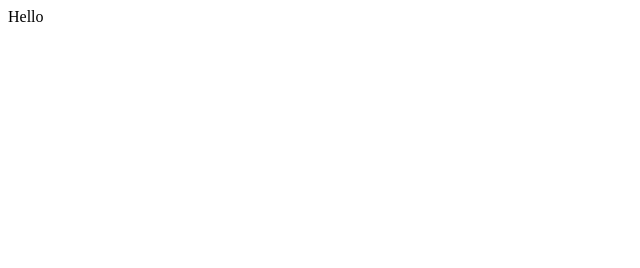
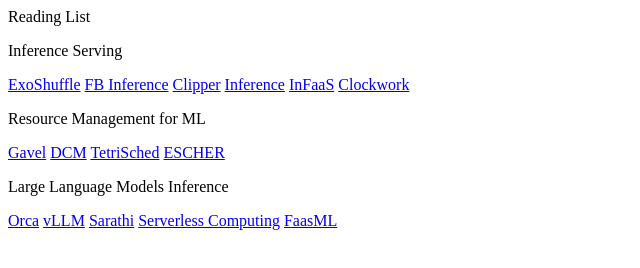
Before and after one commit to gsni30/gsni30.github.io, a plain HTML site: page index.html in a window 1280 px wide. Shown: the whole page, without its empty margins (0-640 px from the left). Drawn offline with Linux system fonts and the light colour scheme.

Commit message:
paper reading list

```diff
--- a/index.html
+++ b/index.html
@@ -1 +1,21 @@
-Hello
+<h3></h3>Reading List</h3>
+<p>Inference Serving</p>
+<a href="https://arxiv.org/abs/2203.05072">ExoShuffle</a>
+<a href="https://arxiv.org/abs/1811.09886">FB Inference</a>
+<a href="https://www.usenix.org/system/files/conference/nsdi17/nsdi17-crankshaw.pdf">Clipper</a>
+<a href="https://arxiv.org/abs/1812.01776">Inference</a>
+<a href="https://www.usenix.org/conference/atc21/presentation/romero">InFaaS</a>
+<a href="https://www.usenix.org/conference/osdi20/presentation/gujarati">Clockwork</a>
+
+<p>Resource Management for ML</p>
+<a href="https://www.microsoft.com/en-us/research/publication/heterogeneity-aware-cluster-scheduling-policies-for-deep-learning-workloads/">Gavel</a>
+<a href="https://www.usenix.org/system/files/osdi20-suresh.pdf">DCM</a>
+<a href="https://dl.acm.org/doi/10.1145/2901318.2901355">TetriSched</a>
+<a href="https://dl.acm.org/doi/abs/10.1145/3542929.3563498">ESCHER</a>
+
+<p>Large Language Models Inference</p>
+<a href="https://www.usenix.org/conference/osdi22/presentation/yu">Orca</a>
+<a href="https://arxiv.org/pdf/2309.06180.pdf">vLLM</a>
+<a href="https://arxiv.org/abs/2308.16369">Sarathi</a>
+<a href="http://cidrdb.org/cidr2019/papers/p119-hellerstein-cidr19.pdf">Serverless Computing</a>
+<a href="https://anakli.inf.ethz.ch/papers/serverless-sigmod2021.pdf">FaasML</a>
```
